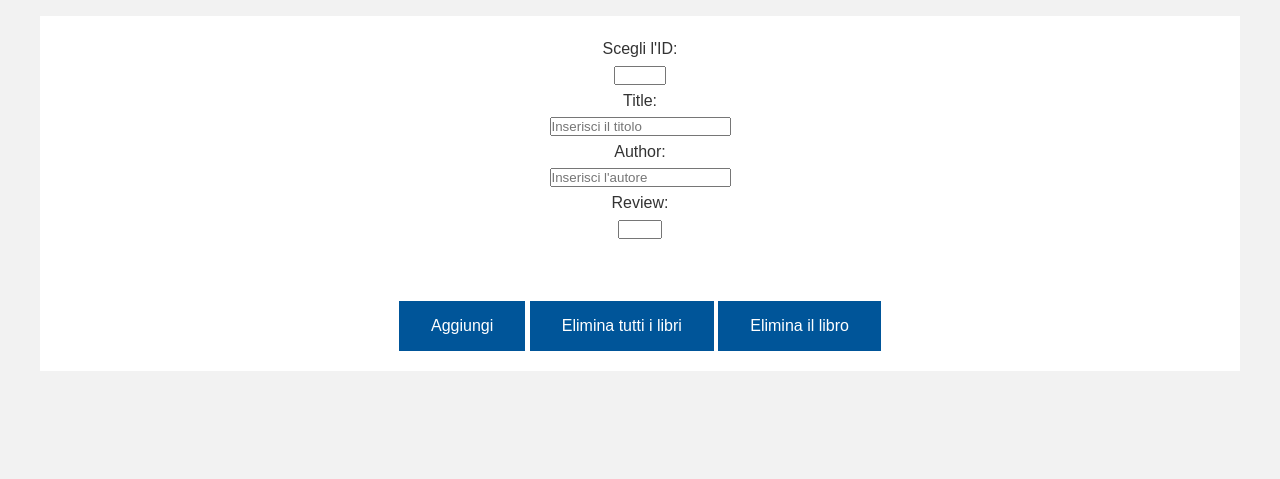
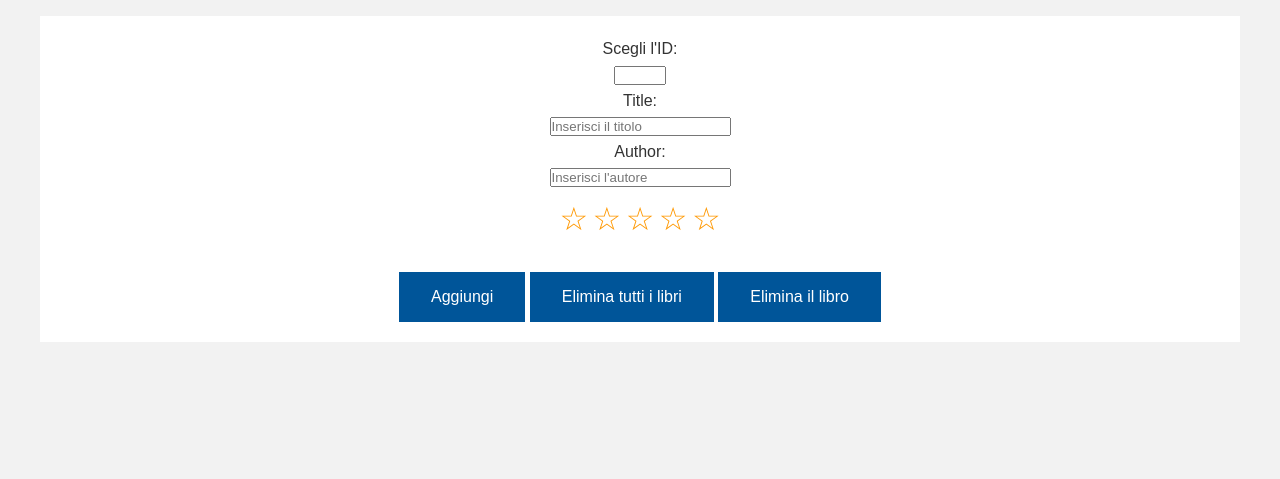
Before and after one commit to xxAllorixx/PythonProject2, a FastAPI app: page /edit_list in a window 1280 px wide. Shown: the part 166-645 px from the top of the page. Run offline with FastAPI, Linux system fonts and the light colour scheme.

Commit message:
Initial commit

```diff
--- a/app/routers/frontend.py
+++ b/app/routers/frontend.py
@@ -52,9 +52,11 @@ def del_a_book(request: Request, id: int = Form(...)):
         message = error.detail
 
     return templates.TemplateResponse(request=request, name="edit.html", context={"message": message})
+
 @router.get("/search", response_class=HTMLResponse)
 def show_search_form(request: Request):
     return templates.TemplateResponse(request=request, name="search.html")
+
 @router.get("/find_a_book", response_class=HTMLResponse)
 def get_book(request: Request, id: int = Query(...)):
     try:
--- a/app/static/styles.css
+++ b/app/static/styles.css
@@ -87,3 +87,19 @@ button{
     padding: 16px 32px;
     cursor: pointer;
 }
+
+.star-rating{
+    user-select: none;
+}
+
+.star{
+    font-size: 2rem;
+    color: #ff9800;
+    background-color: unset;
+    border: none;
+    padding: unset;
+}
+
+.star:hover{
+    cursor: pointer;
+}
--- a/app/templates/edit.html
+++ b/app/templates/edit.html
@@ -8,8 +8,17 @@
   <input type="text" id="title" name="title" placeholder="Inserisci il titolo" required><br>
   <label for="author">Author:</label><br>
   <input type="text" id="author" name="author" placeholder="Inserisci l'autore" required><br>
-  <label for="review">Review:</label><br>
-  <input type="number" id="review" name="review" min="1" max="5" required><br><br>
+  <!--<label for="review">Review:</label><br>
+  <input type="number" id="review" name="review" min="1" max="5"><br><br>-->
+
+  <div class="star-rating">
+    <button class="star">&#9734</button>
+    <button class="star">&#9734</button>
+    <button class="star">&#9734</button>
+    <button class="star">&#9734</button>
+    <button class="star">&#9734</button>
+  </div>
+
   <!-- Messaggio di feedback -->
   <div style="min-height: 1.5em;">
   {% if message %}
@@ -23,11 +32,11 @@
 
   <button type="submit" formaction="/add_book"  formmethod="post">Aggiungi</button>
   <button type="submit" formaction="/delete_all_books"  formmethod="post" onclick="return confirm('Sei sicuro di voler eliminare tutti i libri?');" formnovalidate>Elimina tutti i libri</button>
-  <button type="submit" formaction="/delete_a_book"  formmethod="post" onclick="return canc_lib()" formnovalidate>Elimina il libro</button>
+  <button type="submit" formaction="/delete_a_book"  formmethod="post" onclick="return del_lib()" formnovalidate>Elimina il libro</button>
 </form>
 
 <script>
-  function canc_lib(){
+  function del_lib(){
     const idInput = document.getElementById("id");
     if(!idInput.value){
       alert("Inserisci l'ID del libro che vuoi cancellare");
@@ -35,6 +44,24 @@
     }
     return confirm("Sei sicuro di voler eliminare il libro "+idInput.value);
   }
+
+  const stars = document.querySelectorAll('.star');
+
+  stars.forEach((star, i) => {
+    star.onclick = function () {
+      let current_star = i + 1;
+
+      stars.forEach((star, j) => {
+        if (current_star >= j+1) {
+          star.innerHTML = "&#9733";
+        }
+        else{
+          star.innerHTML = "&#9734";
+        }
+      });
+    }
+  });
+
 </script>
 
 {% endblock %}
```
